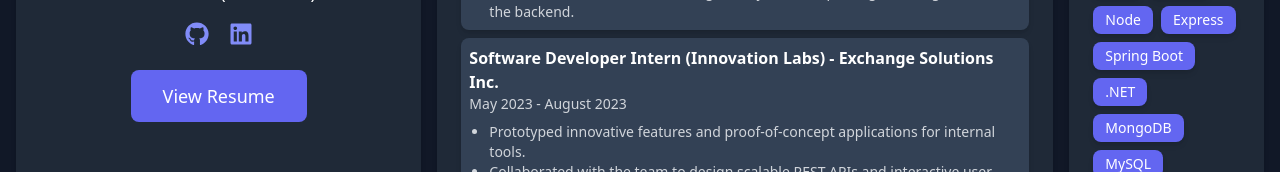
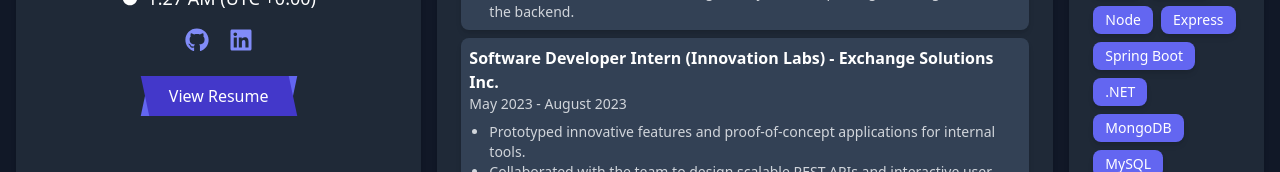
Before and after one commit to tyleroneil72/portfolio, a React (Vite) app: page / in a window 1280 px wide. Shown: the part 606-778 px from the top of the page. Built offline with nearby package versions, Linux system fonts and the light colour scheme.

Commit message:
Add custom resume button

```diff
--- a/src/components/Profile.tsx
+++ b/src/components/Profile.tsx
@@ -4,6 +4,7 @@
 import headshot from '../assets/images/headshot.png';
 import { getCurrentTimeAndOffset } from '../utils/timeUtils';
 import Typewriter from '../utils/Typewriter';
+import ResumeButton from './ResumeButton'; // Import the static button
 
 const Profile = () => {
   const [currentTime, setCurrentTime] = useState('');
@@ -72,14 +73,7 @@
       </div>
 
       {/* Resume Button */}
-      <a
-        href='/Tyler-Oneil-Resume.pdf'
-        target='_blank'
-        rel='noopener noreferrer'
-        className='rounded-lg bg-indigo-500 px-6 py-2 text-center text-sm text-white hover:bg-indigo-600 md:px-8 md:py-3 md:text-base lg:px-8 lg:py-3 lg:text-lg'
-      >
-        View Resume
-      </a>
+      <ResumeButton />
     </div>
   );
 };
--- /dev/null
+++ b/src/components/ResumeButton.tsx
@@ -0,0 +1,16 @@
+const ResumeButton = () => {
+  return (
+    <a
+      href='/Tyler-Oneil-Resume.pdf'
+      target='_blank'
+      rel='noreferrer'
+      className='group relative overflow-visible px-6 py-2 font-medium text-white'
+    >
+      <span className='absolute inset-0 h-full w-full translate-x-0 -skew-x-12 transform bg-indigo-500 transition-all duration-300 ease-out group-hover:skew-x-12 group-hover:bg-indigo-700'></span>
+      <span className='absolute inset-0 h-full w-full skew-x-12 transform bg-indigo-700 transition-all duration-300 ease-out group-hover:-skew-x-12 group-hover:bg-indigo-500'></span>
+      <span className='relative'>View Resume</span>
+    </a>
+  );
+};
+
+export default ResumeButton;
```
